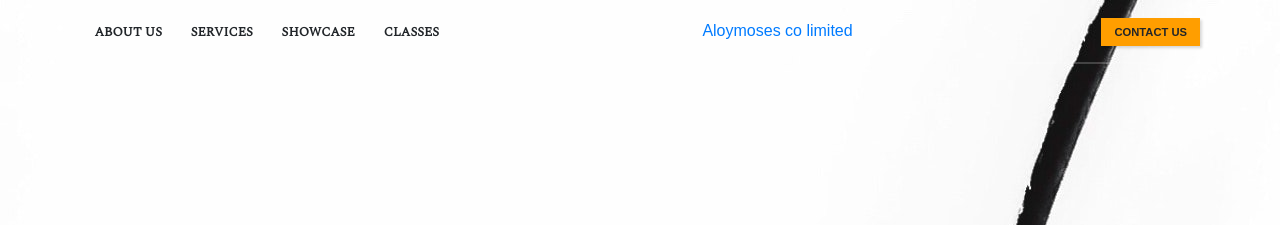
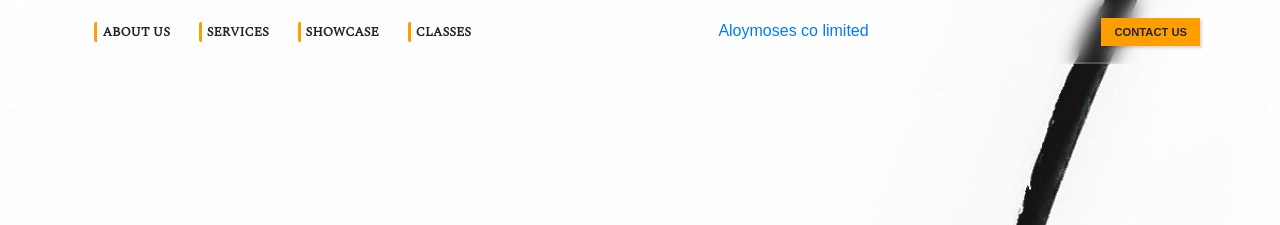
Before and after one commit to code-monarch/aloymoses, a website: page index.html in a window 1280 px wide. Shown: the top 225 px of the page. Drawn offline with nearby package versions, Linux system fonts and the light colour scheme; a web font is replaced by a local one.

Commit message:
Update style.css
add glassmorphism to nav bar

```diff
--- a/style.css
+++ b/style.css
@@ -60,6 +60,7 @@ body {
   left: 0;
   z-index: 10000;
   border-bottom: 2px solid rgba(255, 255, 255, 0.2);
+  backdrop-filter: blur(10px);
 }
 
 .hero_section .nav_bar .left_nav {
@@ -80,6 +81,9 @@ body {
   margin: 0 0.9rem;
   text-decoration: none;
   text-transform: uppercase;
+  border-left: 3px solid #ff9e00;
+  border-radius: 2px;
+  padding: 0 0px 0 5px;
 }
 
 .hero_section .nav_bar .logo {
@@ -372,7 +376,7 @@ body {
   display: inline-block;
   font-size: 1.25rem;
   font-family: "Habibi",
-  serif;
+    serif;
   font-weight: 600;
   padding: 0 0px 5px 0;
   margin-bottom: 20px;
@@ -437,7 +441,8 @@ footer {
 .footer_cont .col2 ul {
   list-style: none;
 }
-.footer_cont .col2 ul li{
+
+.footer_cont .col2 ul li {
   margin-bottom: 5px;
 }
 
@@ -446,11 +451,13 @@ footer {
   font-family: 0.9rem;
   margin-bottom: 5px;
 }
-.footer_cont .col3 a{
+
+.footer_cont .col3 a {
   font-family: 0.9rem;
   margin-bottom: 5px;
 }
-.footer_cont .col3 p{
+
+.footer_cont .col3 p {
   font-family: 0.9rem;
   margin-bottom: 5px;
 }
```
